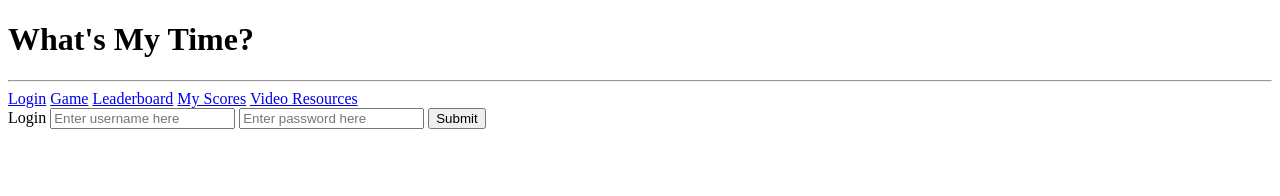
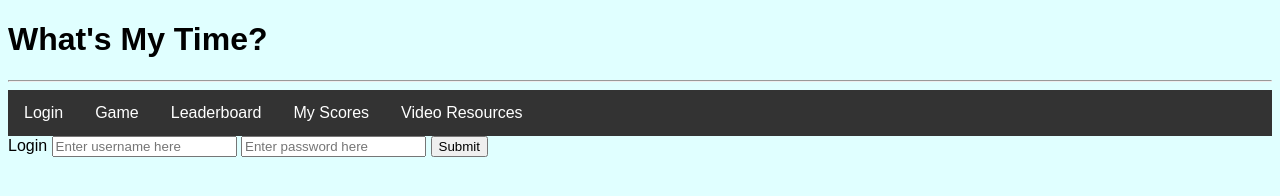
Before and after one commit to jakepepple/mvp-project, a website: page client/index.html in a window 1280 px wide. Drawn offline with nearby package versions, Linux system fonts and the light colour scheme.

Commit message:
Successful PUT, initial css

```diff
--- a/client/app/gameController.js
+++ b/client/app/gameController.js
@@ -3,7 +3,7 @@ myApp.controller("gameController", ['$window', '$scope', '$http', '$interval', '
   $scope.userResults = [];
   $scope.computerResults = [];
   $scope.resultMessage = "";
-  $window.diagnostic = "You haven't played the game yet! Go play and come back for personalized results.";
+  $window.diagnostic;
   $window.query;
   let averageMsOff;
 
@@ -36,12 +36,13 @@ myApp.controller("gameController", ['$window', '$scope', '$http', '$interval', '
     } else if (avgDiff > 100) {
       $scope.resultMessage = `Your timing was early by an average of ${avgDiff} milliseconds. Go check out the videos tab to see resources for improvement.`
       $window.diagnostic = "Tendency to be early. Work on not rushing with these videos:";
-      $window.query = "Work on rushing tendency";
+      $window.query = "Work on rushing time tendency";
     }
   }
 
   const postResults = (result) => {
     $http.put('/users', {
+      username: $window.username,
       bestScore: result
     }).then((response) => {
       console.log('successful put');
--- a/client/app/videoListController.js
+++ b/client/app/videoListController.js
@@ -1,8 +1,9 @@
 myApp.controller("videoListController", ['$window', '$scope', '$http', 'youTube', function ($window, $scope, $http, youTube) {
-  $scope.videoList = "future video list"
-  $scope.diagnostic = $window.diagnostic;
-  let query = $window.searchQuery || "improve timing";
+  $scope.videoList = "";
+  $scope.diagnostic = $window.diagnostic || "You haven't played the game yet! Go play and come back for personalized results.";
+  let query = $window.query || "improve timing";
 
+  if ($window.diagnostic) {
     youTube.search({
       q: query,
       maxResults: 5,
@@ -13,6 +14,6 @@ myApp.controller("videoListController", ['$window', '$scope', '$http', 'youTube'
       $scope.videoList = response.data.items;
     })
 
-
+  }
 
 }])
--- a/client/index.html
+++ b/client/index.html
@@ -17,11 +17,12 @@
     <h1>What's My Time?</h1>
     <hr>
     <nav>
-      <a href="#!login">Login</a>
-      <a href="#!game">Game</a>
-      <a href="#!scores">Leaderboard</a>
-      <a href="#!myscores">My Scores</a>
-      <a href="#!videolist">Video Resources</a>
+      <ul>
+      <li> <a href="#!login">Login</a></li>
+      <li> <a href="#!game">Game</a></li>
+      <li> <a href="#!scores">Leaderboard</a></li>
+      <li> <a href="#!myscores">My Scores</a></li>
+      <li> <a href="#!videolist">Video Resources</a></li>
     </nav>
 
     <div ng-view></div>
--- a/client/style.css
+++ b/client/style.css
@@ -1,8 +1,43 @@
+body {
+  background-color: lightcyan;
+  font-family: sans-serif
+}
+
+ul {
+    list-style-type: none;
+    margin: 0;
+    padding: 0;
+    overflow: hidden;
+    background-color: #333;
+}
+
+li {
+    float: left;
+}
+
+li a {
+    display: block;
+    color: white;
+    text-align: center;
+    padding: 14px 16px;
+    text-decoration: none;
+}
+
+/* Change the link color to #111 (black) on hover */
+li a:hover {
+    background-color: #111;
+}
+
+
+
+
 .screenPrompt {
   margin-top: 100px;
   background: green;
   color: white;
   text-align: center;
+  padding-top: 5px;
+  padding-bottom: 5px;
   margin-left: 25%;
   margin-right: 25%;
   border-radius: 20px;
--- a/server-config.js
+++ b/server-config.js
@@ -28,7 +28,8 @@ app.post('/users', (req, res) => {
 
 app.put('/users', (req, res) => {
   console.log(req.body);
-  User.findOneAndUpdate({username: window.username}, req.body, (err, response) => {
+
+  User.findOneAndUpdate({username: req.body.username}, {username: req.body.username, bestScore: req.body.bestScore}, (err, response) => {
     if (err) {
       console.error(err);
     } else {
```
Lines whose indentation alone changed are shown as unchanged.
